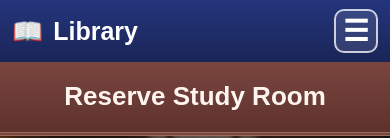
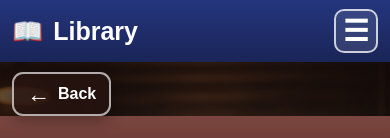
Before and after one commit to Rawaata14/libraryWebsite, a React (Vite) app in the folder frontend/: page /map in a window 390 px wide. Shown: the top 138 px of the page. Built offline with nearby package versions, Linux system fonts and the light colour scheme; no server answers.

Commit message:
Improve responsive layout, dashboards and navigation

```diff
--- a/frontend/src/components/common/BackButton.jsx
+++ b/frontend/src/components/common/BackButton.jsx
@@ -5,32 +5,89 @@ BackButton.jsx
 תיאור הקובץ:
 כפתור חזרה משותף לדפים ולטפסים במערכת.
 
-הכפתור מחזיר את המשתמש לעמוד הקודם
-באמצעות React Router.
+הקומפוננטה תומכת בשני מצבים:
+- icon: חץ בלבד עבור Login ו-Register.
+- page: חץ עם המילה Back עבור דפי המערכת.
+
+אם אין עמוד קודם בהיסטוריה, המשתמש מועבר
+לעמוד ברירת מחדל בהתאם לתפקיד שלו.
 =========================================================
 */
 
-import { useNavigate } from "react-router-dom";
+import { useContext } from "react";
+import PropTypes from "prop-types";
+import { useLocation, useNavigate } from "react-router-dom";
+
+import { AuthContext } from "../../context/AuthContext";
+
+import "../../styles/back-button.css";
 
 /*
 ---------------------------------------------------------
 BackButton
 
 תפקיד:
-מחזירה את המשתמש לעמוד הקודם בהיסטוריית הניווט.
+מחזירה לעמוד הקודם, או לעמוד ברירת מחדל
+כאשר הדף נפתח ישירות.
 ---------------------------------------------------------
 */
-export default function BackButton() {
+export default function BackButton({ variant = "icon", fallbackPath = "" }) {
   const navigate = useNavigate();
+  const location = useLocation();
+
+  const { isLibrarian } = useContext(AuthContext);
+
+  /*
+  -------------------------------------------------------
+  handleBack
+
+  תפקיד:
+  משתמשת בהיסטוריית הניווט כאשר קיים עמוד קודם.
+
+  כאשר המשתמש פתח את הקישור ישירות:
+  - ספרנית חוזרת לדשבורד.
+  - משתמש רגיל חוזר לדף הבית.
+  -------------------------------------------------------
+  */
+  const handleBack = () => {
+    const defaultPath =
+      fallbackPath || (isLibrarian ? "/admin/librarian" : "/");
+
+    if (location.key && location.key !== "default") {
+      navigate(-1);
+      return;
+    }
+
+    navigate(defaultPath);
+  };
+
+  const isPageButton = variant === "page";
 
   return (
     <button
       type="button"
-      className="backButton"
-      aria-label="Go back"
-      onClick={() => navigate(-1)}
+      className={isPageButton ? "pageBackButton" : "backButton"}
+      aria-label="Go back to the previous page"
+      onClick={handleBack}
     >
-      ←
+      <span className="backButtonArrow" aria-hidden="true">
+        ←
+      </span>
+
+      {isPageButton && <span className="backButtonText">Back</span>}
     </button>
   );
 }
+
+/*
+---------------------------------------------------------
+BackButton.propTypes
+
+תפקיד:
+מגדיר את סוג התצוגה ואת נתיב ברירת המחדל.
+---------------------------------------------------------
+*/
+BackButton.propTypes = {
+  variant: PropTypes.oneOf(["icon", "page"]),
+  fallbackPath: PropTypes.string,
+};
--- a/frontend/src/components/layout/PageShell.jsx
+++ b/frontend/src/components/layout/PageShell.jsx
@@ -8,6 +8,7 @@ PageShell.jsx
 הקומפוננטה אחראית על:
 - הצגת Header קבוע.
 - הצגת סרגל ספרנית למשתמשת מורשית.
+- הצגת כפתור חזרה בדפים פנימיים.
 - הצגת תוכן הדף.
 - הצגת Footer קבוע.
 =========================================================
@@ -15,24 +16,47 @@ PageShell.jsx
 
 import { useContext } from "react";
 import PropTypes from "prop-types";
+import { useLocation } from "react-router-dom";
 
 import { AuthContext } from "../../context/AuthContext";
 
+import BackButton from "../common/BackButton";
 import Footer from "./Footer";
 import Header from "./Header";
 import LibrarianSidebar from "./LibrarianSidebar";
 
 /*
 ---------------------------------------------------------
+PAGES_WITHOUT_BACK_BUTTON
+
+תפקיד:
+מגדיר את העמודים הראשיים שבהם אין צורך
+להציג כפתור חזרה.
+---------------------------------------------------------
+*/
+const PAGES_WITHOUT_BACK_BUTTON = [
+  "/",
+  "/admin/librarian",
+  "/login",
+  "/register",
+];
+
+/*
+---------------------------------------------------------
 PageShell
 
 תפקיד:
-עוטפת את תוכן הדף בין ה-Header ל-Footer
-ומציגה סרגל ניהול אנכי עבור ספרנית.
+עוטפת את תוכן הדף בין ה-Header ל-Footer,
+מציגה סרגל ספרנית וכפתור חזרה בדפים פנימיים.
 ---------------------------------------------------------
 */
 export default function PageShell({ children }) {
   const { isLibrarian } = useContext(AuthContext);
+  const location = useLocation();
+
+  const shouldShowBackButton = !PAGES_WITHOUT_BACK_BUTTON.includes(
+    location.pathname,
+  );
 
   return (
     <div className="pageShell">
@@ -42,7 +66,15 @@ export default function PageShell({ children }) {
         <div className="pageShellBody">
           {isLibrarian && <LibrarianSidebar />}
 
-          <main className="pageShellContent">{children}</main>
+          <main className="pageShellContent">
+            {shouldShowBackButton && (
+              <div className="pageBackButtonContainer">
+                <BackButton variant="page" />
+              </div>
+            )}
+
+            {children}
+          </main>
         </div>
 
         <Footer />
@@ -51,6 +83,14 @@ export default function PageShell({ children }) {
   );
 }
 
+/*
+---------------------------------------------------------
+PageShell.propTypes
+
+תפקיד:
+מגדיר את תוכן הדף שמתקבל בתוך המעטפת.
+---------------------------------------------------------
+*/
 PageShell.propTypes = {
   children: PropTypes.node.isRequired,
 };
--- a/frontend/src/pages/AddBookPage.jsx
+++ b/frontend/src/pages/AddBookPage.jsx
@@ -19,7 +19,6 @@ import PageShell from "../components/layout/PageShell";
 import PageBanner from "../components/layout/PageBanner";
 import InputField from "../components/common/InputField";
 import Button from "../components/common/Button";
-import BackButton from "../components/common/BackButton";
 
 import useAddBookForm from "../hooks/useAddBookForm";
 
@@ -58,8 +57,6 @@ export default function AddBookPage() {
           style={{ maxWidth: "600px" }}
           onSubmit={handleSubmit}
         >
-          <BackButton />
-
           <h2>Book Details</h2>
 
           <p>Fill in the information to add a book to the library collection</p>
--- /dev/null
+++ b/frontend/src/styles/back-button.css
@@ -0,0 +1,125 @@
+/*
+=========================================================
+back-button.css
+
+תיאור הקובץ:
+עיצוב כפתור החזרה המשותף לדפי המערכת.
+
+הקובץ אחראי על:
+- עיצוב כפתור החזרה בראש הדף.
+- שמירת גודל לחיץ ונגיש.
+- התאמת הכפתור למסכים צרים.
+- הצגת מיקוד ברור למקלדת.
+
+עיצוב החץ הקטן בטפסי Login ו-Register
+נשאר ב-forms.css.
+=========================================================
+*/
+
+/*
+=========================================================
+מעטפת כפתור החזרה בדף
+=========================================================
+*/
+
+.pageBackButtonContainer {
+  display: flex;
+  align-items: center;
+
+  width: 100%;
+
+  padding: 14px 20px 0;
+}
+
+/*
+=========================================================
+כפתור החזרה
+=========================================================
+*/
+
+.pageBackButton {
+  display: inline-flex;
+  align-items: center;
+  justify-content: center;
+  gap: 8px;
+
+  min-width: 104px;
+  min-height: 46px;
+
+  padding: 9px 16px;
+
+  border: 2px solid rgba(255, 255, 255, 0.65);
+  border-radius: 11px;
+
+  background: rgba(40, 20, 16, 0.82);
+  color: #ffffff;
+
+  font-size: 17px;
+  font-weight: 800;
+
+  box-shadow: 0 5px 14px rgba(0, 0, 0, 0.28);
+
+  cursor: pointer;
+
+  transition:
+    background-color 0.2s ease,
+    border-color 0.2s ease,
+    transform 0.2s ease;
+}
+
+.pageBackButton:hover {
+  background: #713c31;
+  border-color: #ffffff;
+  transform: translateY(-1px);
+}
+
+.pageBackButton:active {
+  transform: translateY(0);
+}
+
+.pageBackButton:focus-visible {
+  outline: 4px solid #ffffff;
+  outline-offset: 4px;
+}
+
+.backButtonArrow {
+  font-size: 23px;
+  line-height: 1;
+}
+
+.backButtonText {
+  line-height: 1;
+}
+
+/*
+=========================================================
+טלפון
+=========================================================
+*/
+
+@media (max-width: 520px) {
+  .pageBackButtonContainer {
+    padding: 10px 12px 0;
+  }
+
+  .pageBackButton {
+    min-width: 94px;
+    min-height: 44px;
+
+    padding: 8px 13px;
+
+    font-size: 16px;
+  }
+}
+
+/*
+=========================================================
+הפחתת תנועה
+=========================================================
+*/
+
+@media (prefers-reduced-motion: reduce) {
+  .pageBackButton {
+    transition: none;
+  }
+}
```
Also changed, not shown: frontend/src/styles/header.css (+2 -10 lines).
